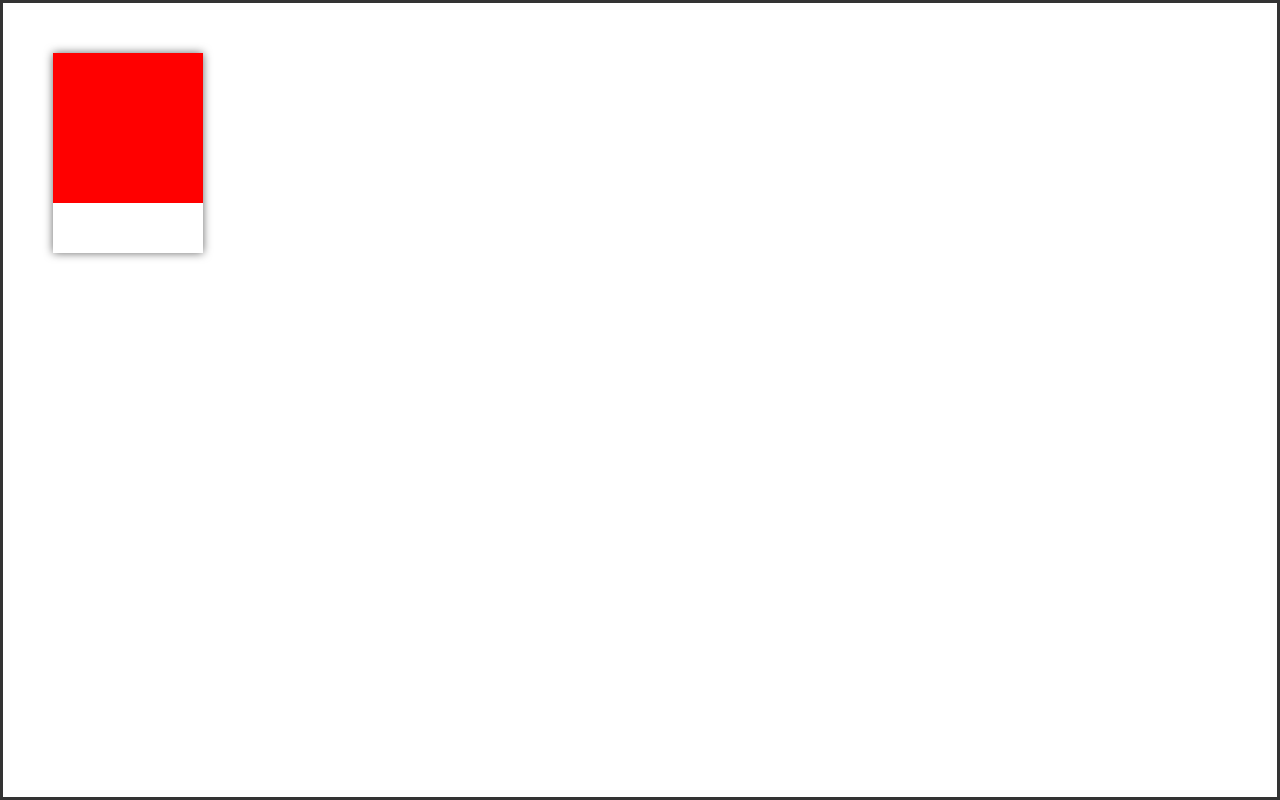
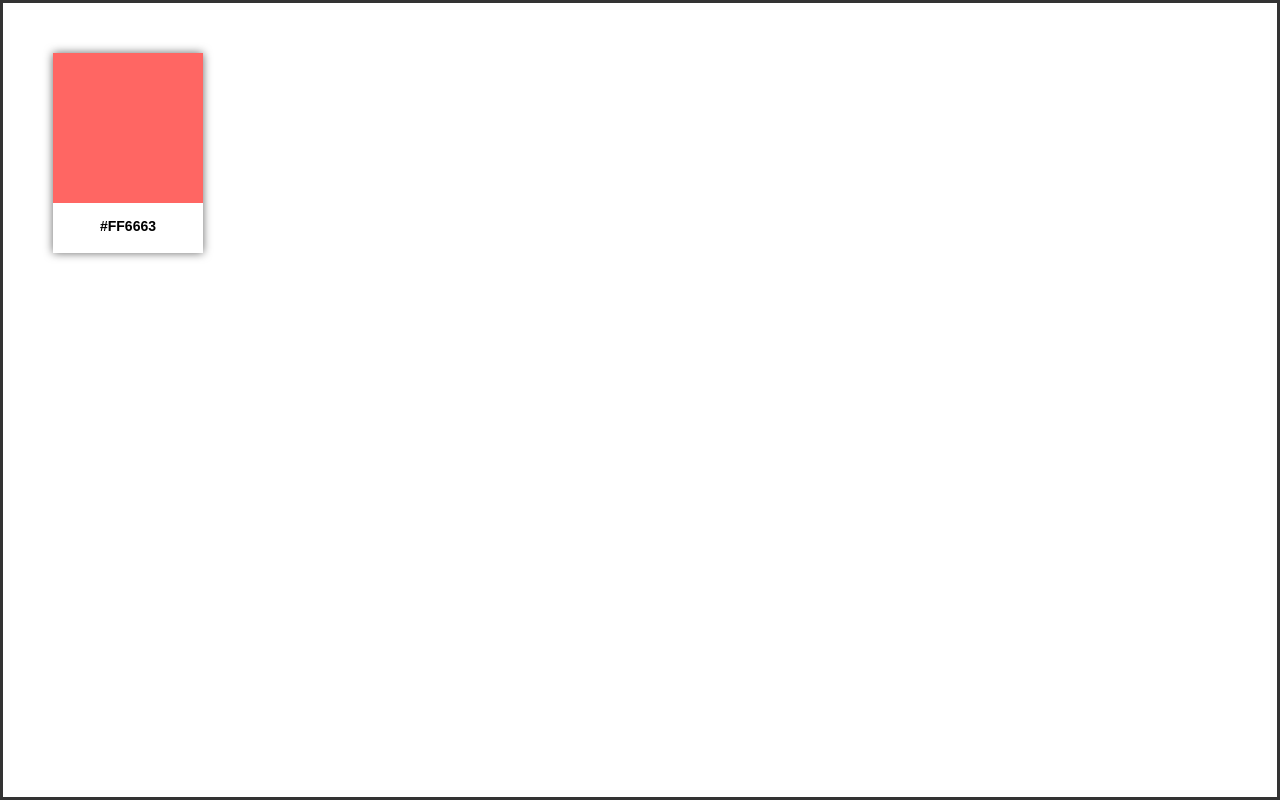
Before and after one commit to mk4555/sample-app, a React (Create React App) app: page / in a window 1280 px wide. Built offline with nearby package versions, Linux system fonts and the light colour scheme.

Commit message:
moved styles from external to same component

```diff
--- a/src/App.js
+++ b/src/App.js
@@ -11,7 +11,7 @@ class App extends Component {
     return (
       <div className="App">
         <div className="container">
-          <Card />
+          <Card color="#FF6663"/>
         </div>
       </div>
     );
--- a/src/components/Card.js
+++ b/src/components/Card.js
@@ -2,11 +2,21 @@ import React from 'react'
 import PropTypes from 'prop-types'
 import '../styles.css';
 import Square from './Square';
+import Label from './Label';
+
 class Card extends React.Component {
   render () {
+    var card = {
+      height: "200px",
+      width: "150px",
+      padding: 0,
+      backgroundColor: "white",
+      filter: "drop-shadow(0px 0px 5px #666)"
+    }
     return(
-      <div className="card">
-        <Square />
+      <div style={card}>
+        <Square color={this.props.color}/>
+        <Label color={this.props.color}/>
       </div>
     )
   }
--- a/src/components/Label.js
+++ b/src/components/Label.js
@@ -4,9 +4,16 @@ import '../styles.css';
 
 class Label extends React.Component {
   render () {
+    var label = {
+      fontFamily: "sans-serif",
+      fontWeight: "bold",
+      padding: "13px",
+      margin: 0,
+      color: "black"
+    }
     return(
-      <div className="box">
-        Box!
+      <div style={label}>
+        <p>{this.props.color}</p>
       </div>
     )
   }
--- a/src/components/Square.js
+++ b/src/components/Square.js
@@ -4,8 +4,12 @@ import '../styles.css';
 
 class Square extends React.Component {
   render () {
+    var square = {
+      height: "150px",
+      backgroundColor: this.props.color
+    }
     return(
-      <div className="square">
+      <div style={square}>
 
       </div>
     )
--- a/src/styles.css
+++ b/src/styles.css
@@ -1,8 +1,15 @@
 .square {
   height: 150px;
-  background-color: red;
+  background-color: #FF6663;
 }
 
+.label {
+  font-family: sans-serif;
+  font-weight: bold;
+  padding: 13px;
+  margin: 0;
+  color: black;
+}
 .container {
   display: flex;
   height: 100vh;
@@ -17,5 +24,4 @@
   padding: 0;
   background-color: white;
   filter: drop-shadow(0px 0px 5px #666);
-
 }
```
